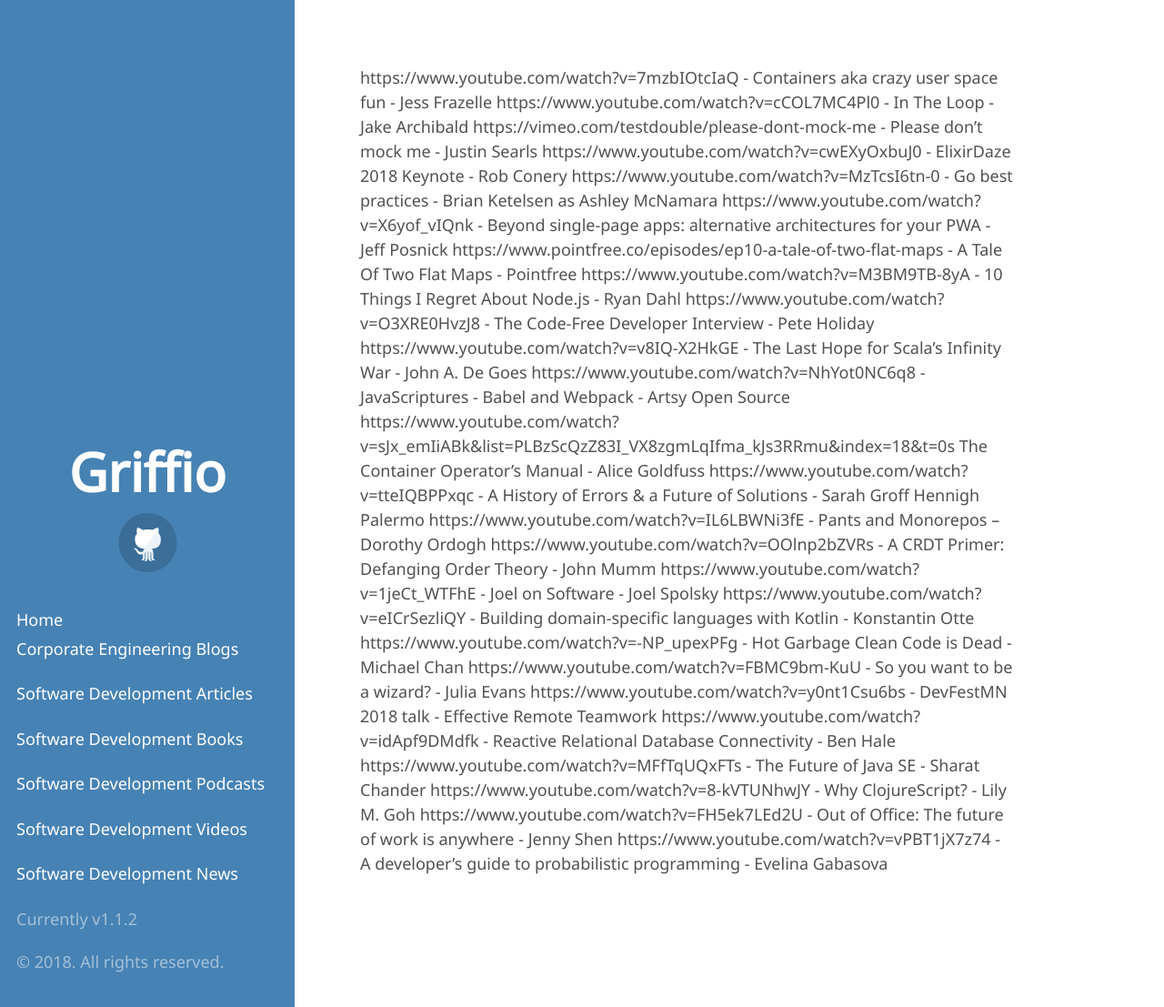
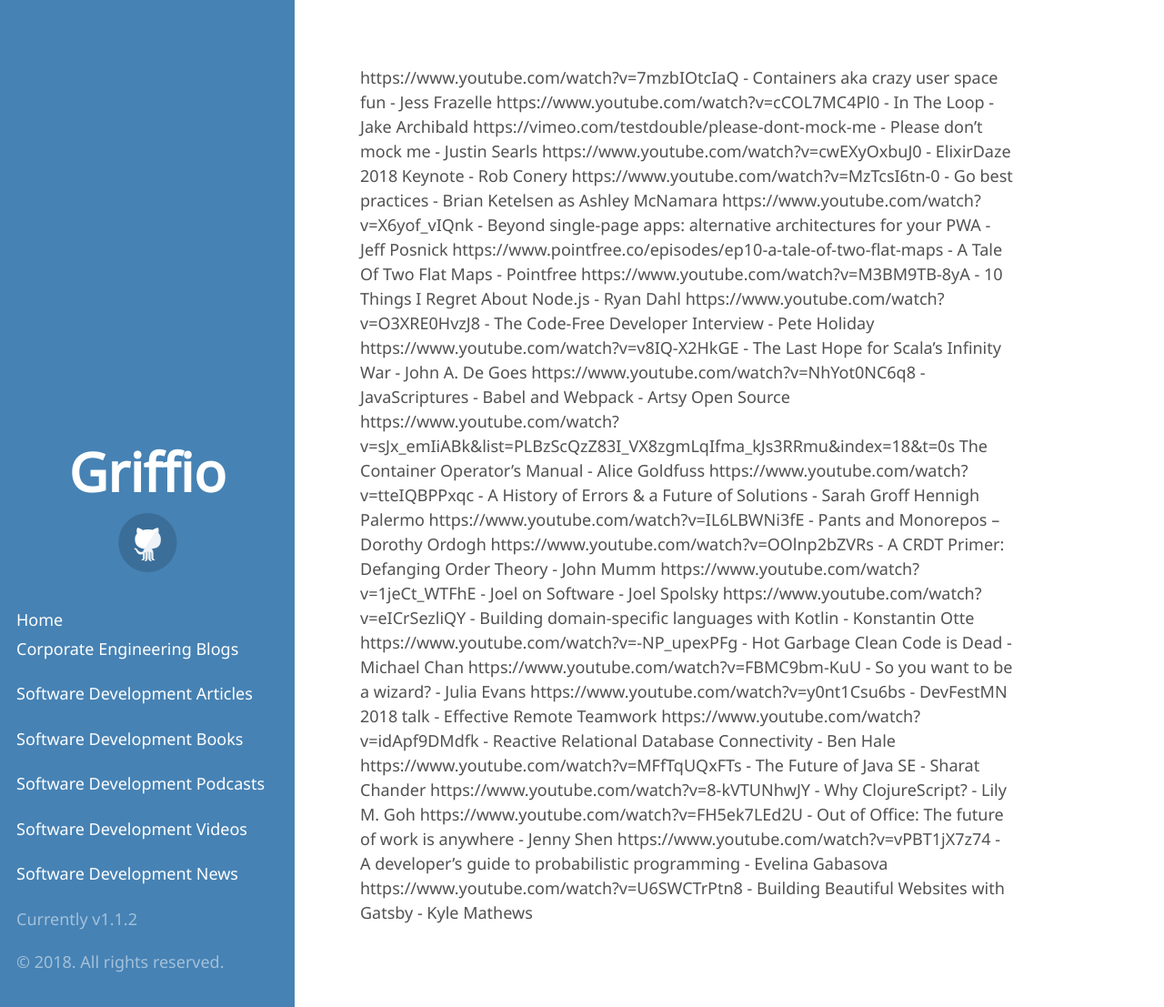
Before and after one commit to griffio/griffio.github.io, a Jekyll site: the page built from tech_talks_highlighted_2018.md, in a window 1280 px wide and 1107 px high. Shown: the whole window at 91% size. Built offline with Jekyll 4.4.1, drawn with Linux system fonts in a browser that asks for light colours; some web fonts are replaced; our own code applies the rules of GitHub Pages for plain Markdown files.

Commit message:
Building Beautiful Websites with Gatsby

```diff
--- a/tech_talks_highlighted_2018.md
+++ b/tech_talks_highlighted_2018.md
@@ -23,3 +23,4 @@
 https://www.youtube.com/watch?v=8-kVTUNhwJY - Why ClojureScript? - Lily M. Goh
 https://www.youtube.com/watch?v=FH5ek7LEd2U - Out of Office: The future of work is anywhere - Jenny Shen
 https://www.youtube.com/watch?v=vPBT1jX7z74 - A developer's guide to probabilistic programming - Evelina Gabasova
+https://www.youtube.com/watch?v=U6SWCTrPtn8 - Building Beautiful Websites with Gatsby - Kyle Mathews
```
